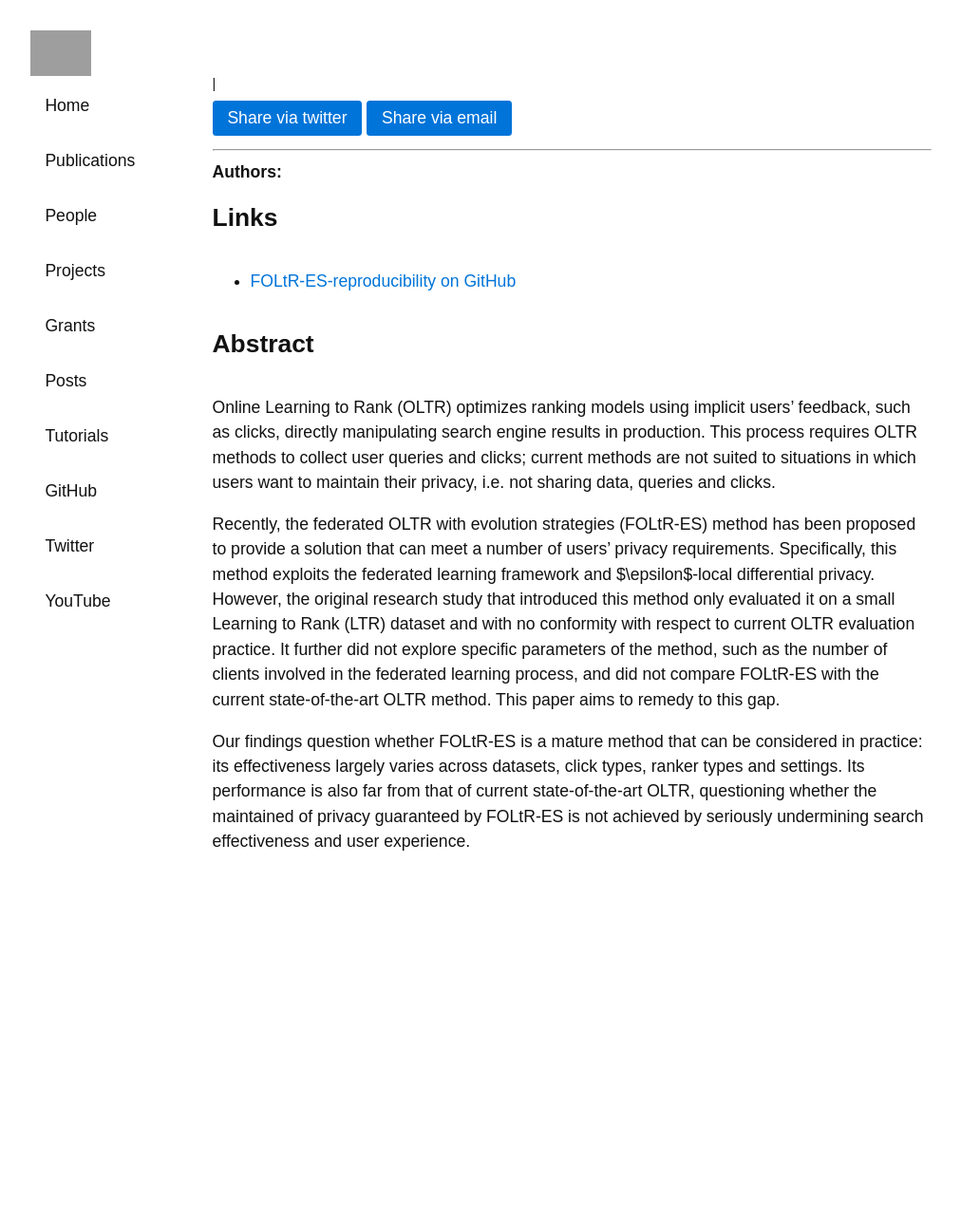
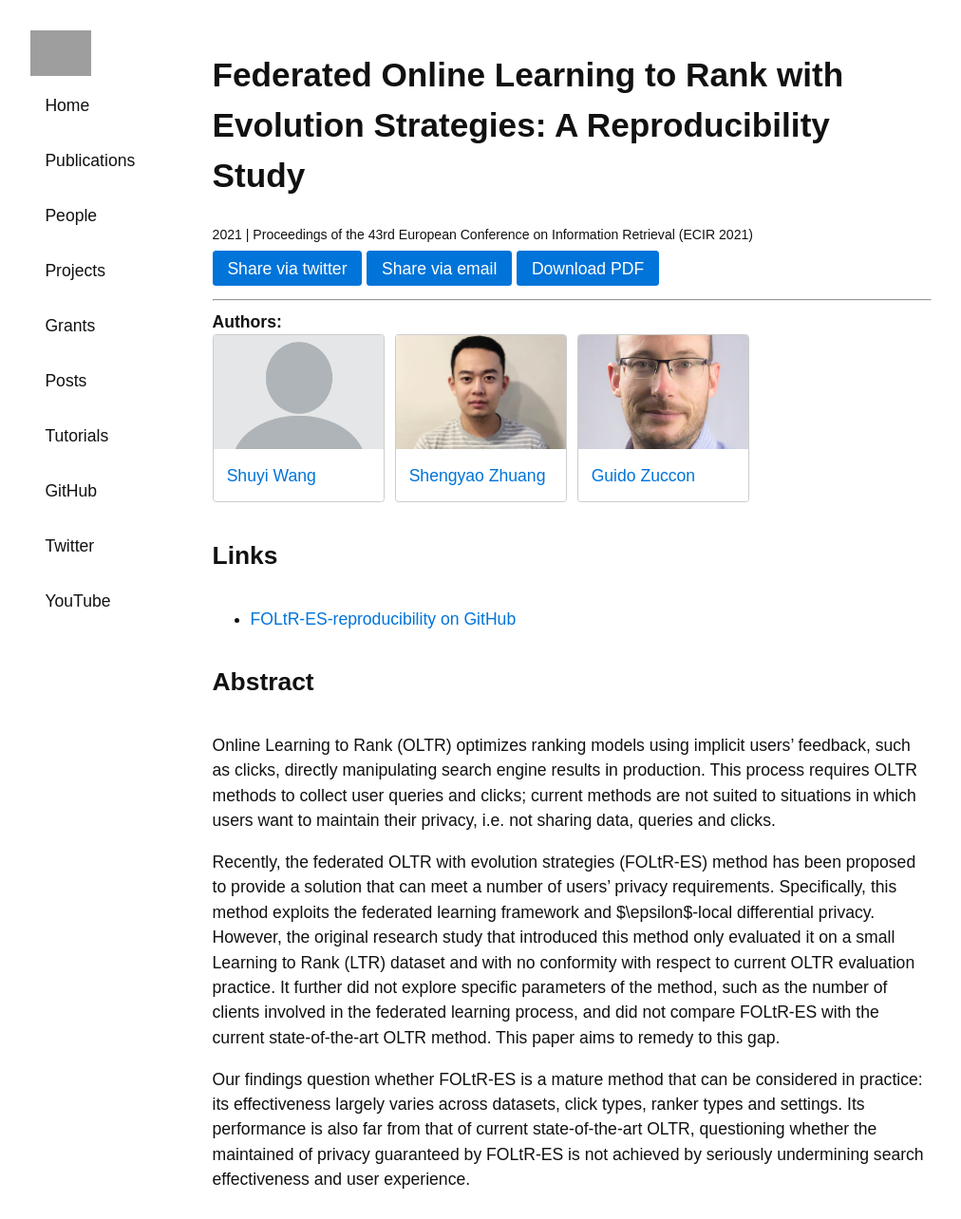
Before and after one commit to ielab/ielab.github.io, a Jekyll site: the page built from _publications/karly-2021-foltr-reproducibility.md, in a window 1280 px wide. Shown: the whole page at 95% size, without its empty margins (139-1151 px from the left). Built offline with Jekyll 4.4.1, drawn with Linux system fonts in a browser that asks for light colours; before the commit the page ends 932 px from its top, so only the background shows below that; grey boxes are pictures that could not be loaded.

Commit message:
Update karly-2021-foltr-reproducibility.md

```diff
--- a/_publications/karly-2021-foltr-reproducibility.md
+++ b/_publications/karly-2021-foltr-reproducibility.md
@@ -1,6 +1,6 @@
 ---
 authors: [shuyi-wang, shengyao-zhuang, guido-zuccon]
-title: Federated Online Learning to Rank with Evolution Strategies: A Reproducibility Study
+title: "Federated Online Learning to Rank with Evolution Strategies: A Reproducibility Study"
 venue: Proceedings of the 43rd European Conference on Information Retrieval (ECIR 2021)
 year: 2021
 pdf: /publications/pdfs/karly2021foltr-reproducibility.pdf
```
